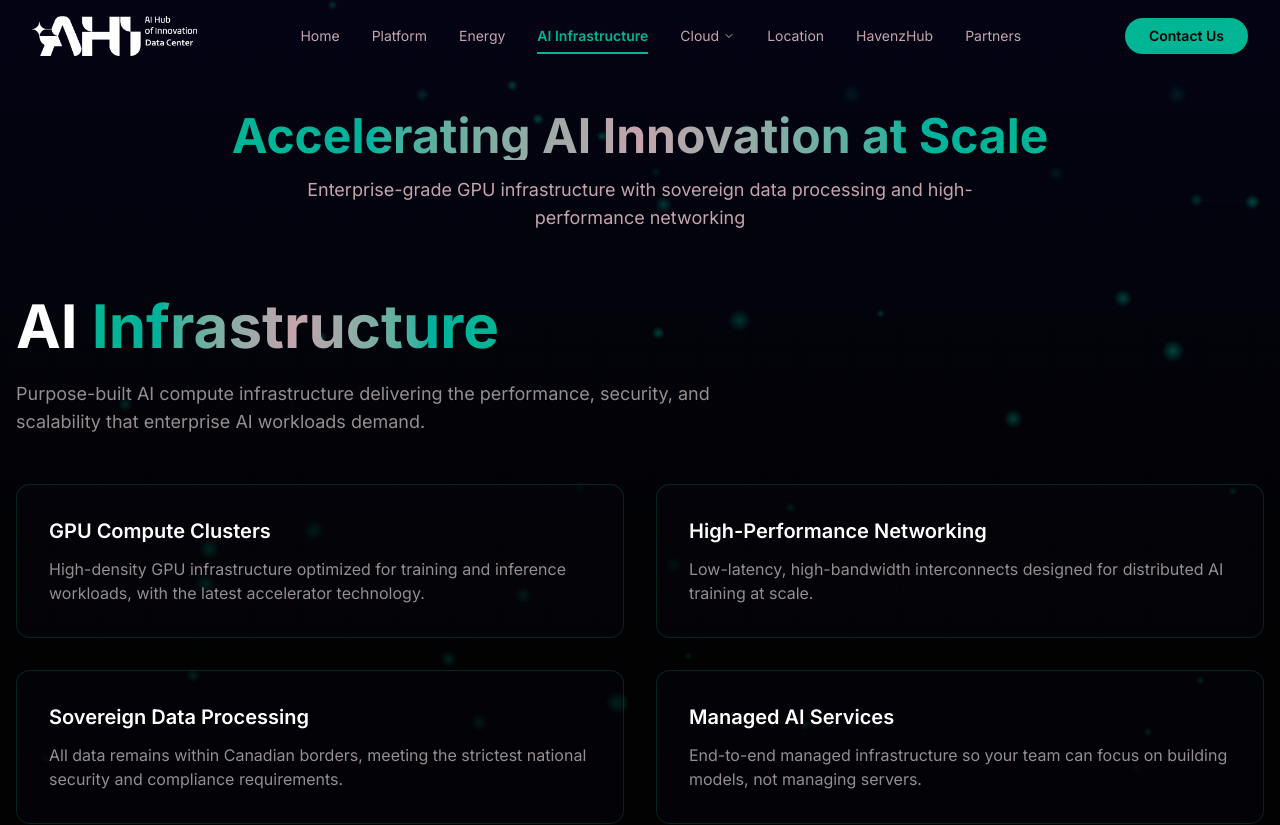
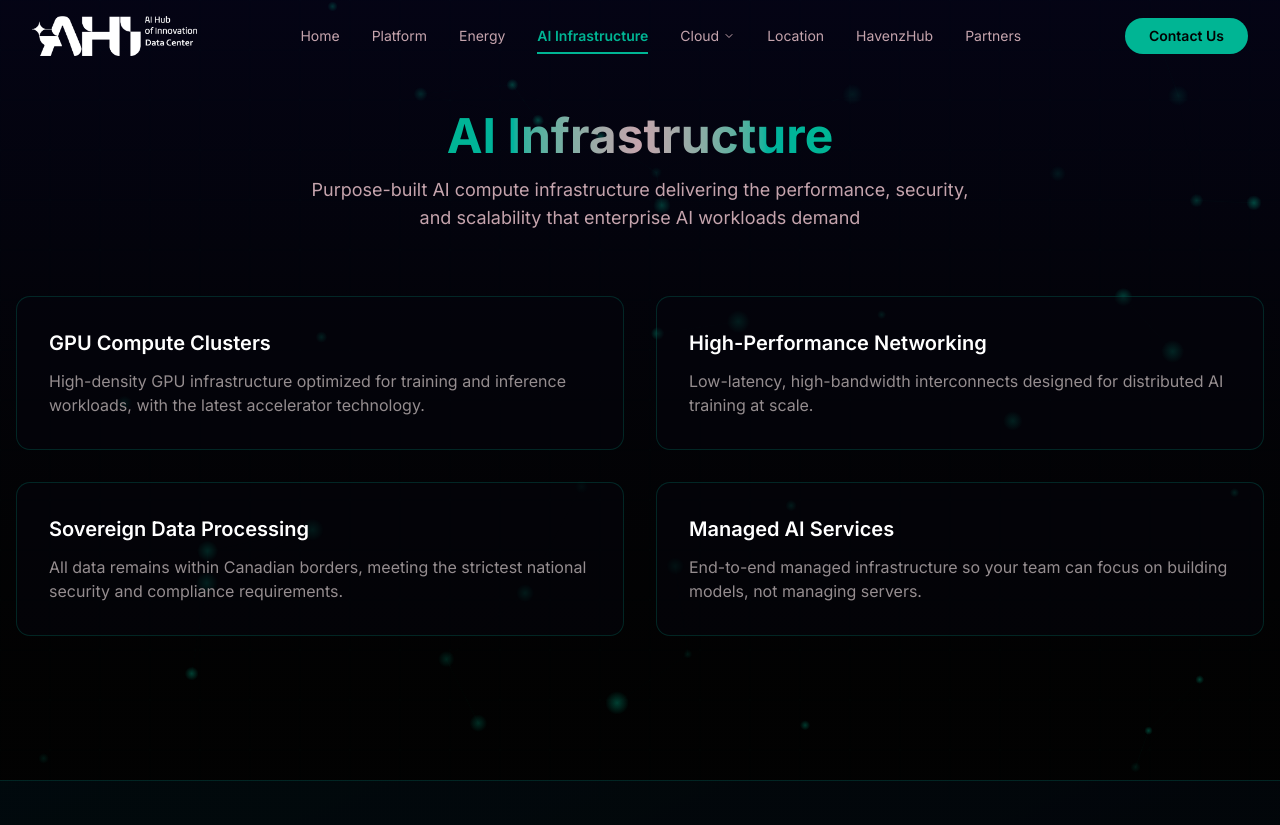
Before and after one commit to amoussasait/AHI_website, a Next.js app: page /ai-infrastructure in a window 1280 px wide. Shown: the top 825 px of the page. Built offline with nearby package versions, Linux system fonts and the light colour scheme.

Commit message:
edits in AI page

```diff
--- a/app/ai-infrastructure/page.tsx
+++ b/app/ai-infrastructure/page.tsx
@@ -8,21 +8,11 @@ export const metadata = {
 export default function AIInfrastructurePage() {
   return (
     <PageLayout
-      title="Accelerating AI Innovation at Scale"
-      subtitle="Enterprise-grade GPU infrastructure with sovereign data processing and high-performance networking"
+      title="AI Infrastructure"
+      subtitle="Purpose-built AI compute infrastructure delivering the performance, security, and scalability that enterprise AI workloads demand"
     >
       <section className="pt-8 pb-20 px-4">
         <div className="max-w-7xl mx-auto">
-          <h1 className="text-4xl sm:text-5xl lg:text-6xl font-bold mb-6 text-balance">
-            <span className="text-white">AI </span>
-            <span className="bg-gradient-to-r from-primary via-accent to-primary bg-clip-text text-transparent">
-              Infrastructure
-            </span>
-          </h1>
-          <p className="text-lg text-muted-foreground max-w-3xl mb-12">
-            Purpose-built AI compute infrastructure delivering the performance, security, and scalability that enterprise AI workloads demand.
-          </p>
-
           <div className="grid md:grid-cols-2 gap-8 mb-16">
             {[
               {
```
